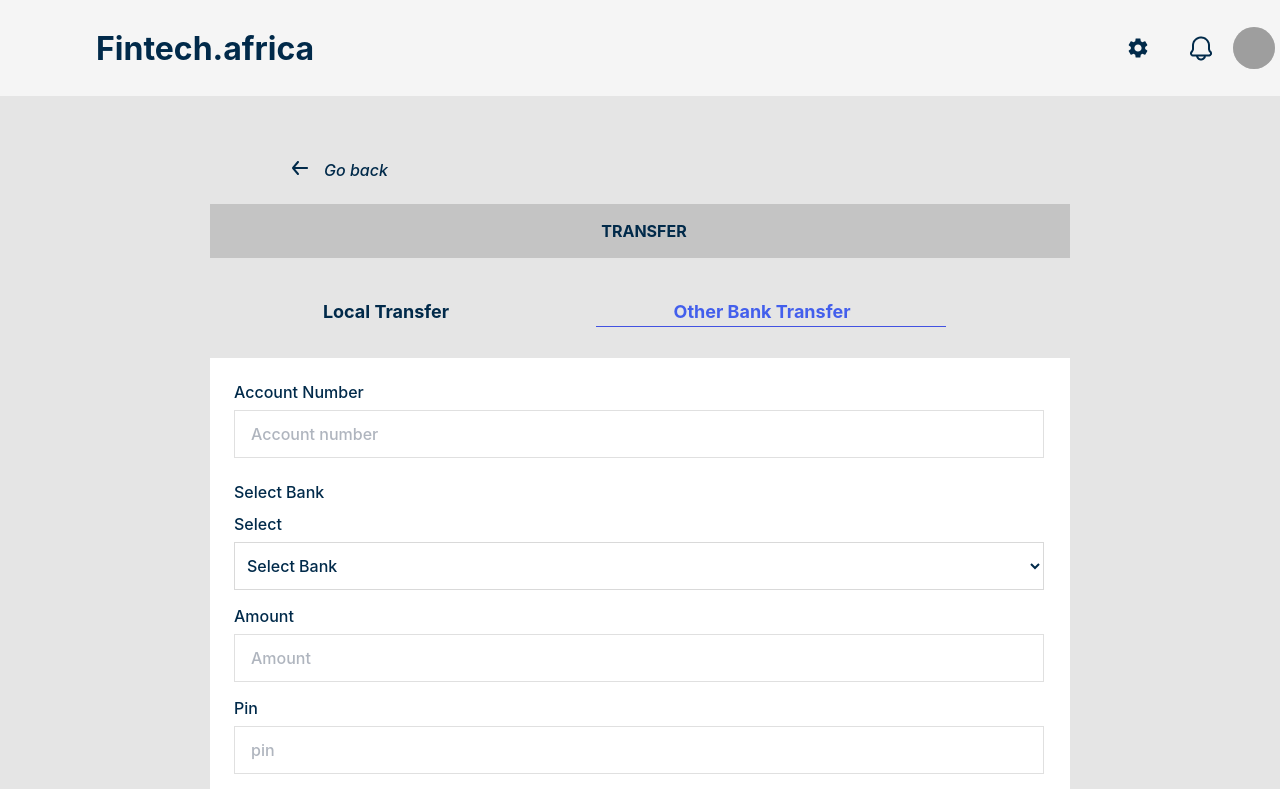
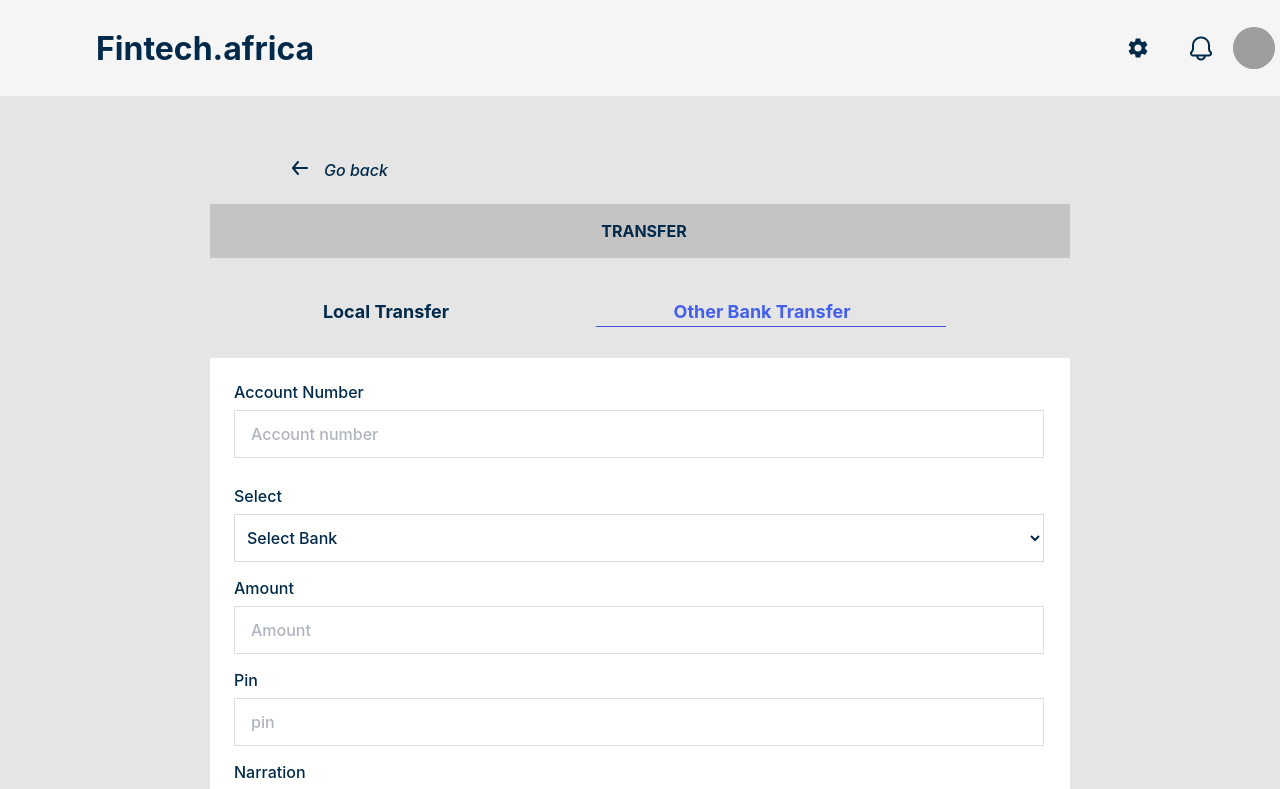
Before and after one commit to Danny4life/fintech.africa, a React (Vite) app: page /other-bank-transfer in a window 1280 px wide. Shown: the top 789 px of the page. Built offline with nearby package versions, Linux system fonts and the light colour scheme; grey boxes are pictures that could not be loaded.

Commit message:
edit other bank transfer input field

```diff
--- a/src/component/otherBankTransfer/OtherBankTransferDetails.jsx
+++ b/src/component/otherBankTransfer/OtherBankTransferDetails.jsx
@@ -61,10 +61,10 @@ const OtherBankTransferDetails = () => {
                 </div>
 
                 <div className="pt-6 relative">
-                    <label htmlFor="select"
+                    {/* <label htmlFor="select"
                     className="text-base font-medium leading-5 text-[#012A4A] ml-6 block">
                         Select Bank
-                    </label>
+                    </label> */}
                     {/* <div>
                         <input
                         type="text"
```
